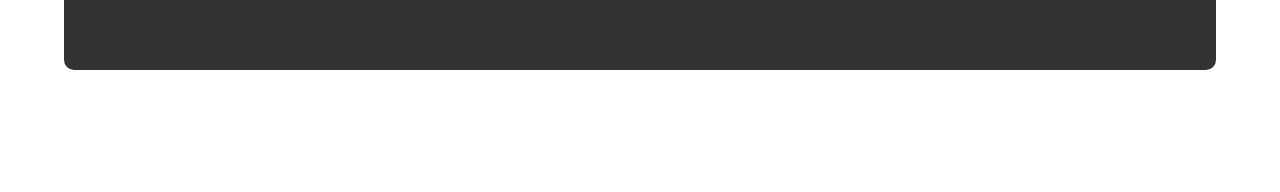
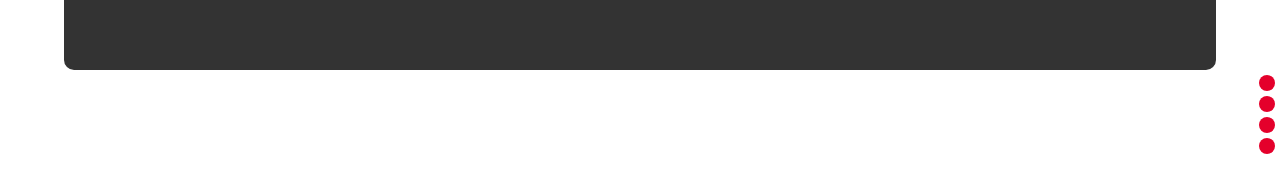
Before and after one commit to chap-organization/chap-website, a Next.js app: page / in a window 1280 px wide. Shown: the part 530-722 px from the top of the page. Built offline with nearby package versions, Linux system fonts and the light colour scheme.

Commit message:
inital commit

```diff
--- /dev/null
+++ b/components/General/SideBarCircles.js
@@ -0,0 +1,12 @@
+import styles from '../../styles/Components/General/SideBarCircles.module.css';
+
+export default function SideBarCircles(){
+    return (<div className={styles.positions}>
+        <div className={styles.bottomright}>
+            <div className={styles.circle}></div>
+            <div className={styles.circle}></div>
+            <div className={styles.circle}></div>
+            <div className={styles.circle}></div>
+        </div>
+    </div>)
+}
--- a/pages/index.js
+++ b/pages/index.js
@@ -1,4 +1,5 @@
 import Head from 'next/head'
+import SideBarCircles from '../components/General/SideBarCircles';
 
 import Hello from '../components/Home/Hello';
 
@@ -13,6 +14,7 @@ export default function Home() {
 
       <main>
         <Hello />
+        <SideBarCircles />
       </main>
 
     </div>
--- /dev/null
+++ b/styles/Components/General/SideBarCircles.module.css
@@ -0,0 +1,19 @@
+.circle {
+    border-radius: 50%;
+    background-color: #E4002B;
+    height: 1em;
+    width: 1em;
+    position: relative;
+    margin: 5px;
+}
+
+.positions {
+    position: relative;
+    display: flex;
+    justify-content: right;
+}
+
+.bottomright {
+    position: relative;
+    align-self: flex-end;
+}
```
